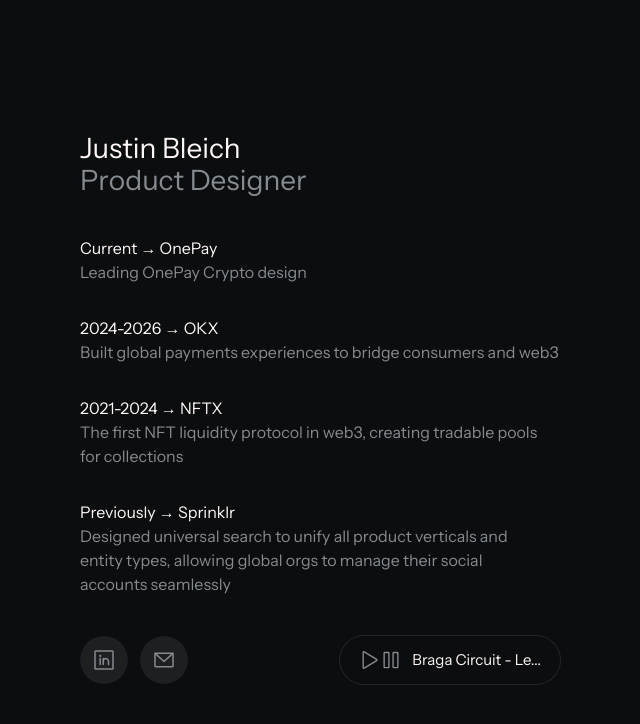
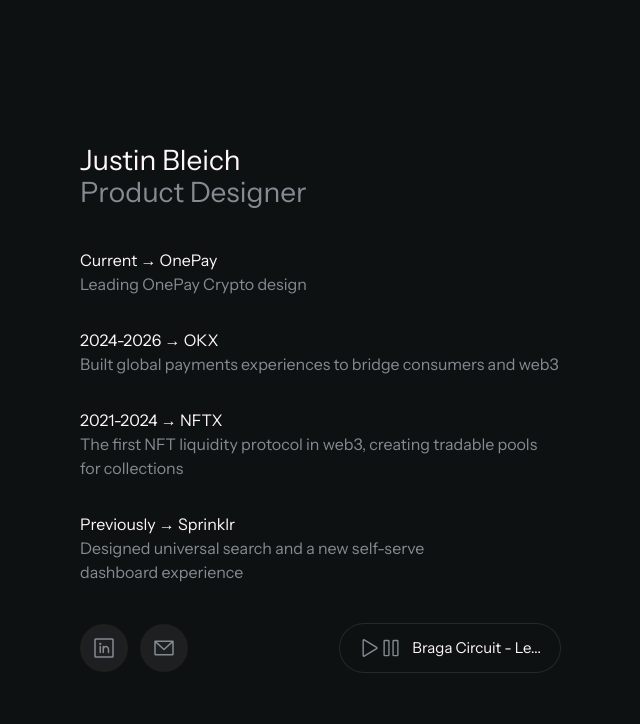
Before and after one commit to justinbleich/justinbleich-com, a React (Vite) app: page / in a window 1280 px wide. Shown: the top 724 px of the page, without its empty margins (320-960 px from the left). Built offline with nearby package versions, Linux system fonts and the light colour scheme.

Commit message:
Refine background and Sprinklr copy

```diff
--- a/src/App.jsx
+++ b/src/App.jsx
@@ -29,8 +29,7 @@
     marker: "Previously",
     company: "Sprinklr",
     href: "https://www.sprinklr.com",
-    summary:
-      "Designed universal search to unify all product verticals and entity types, allowing global orgs to manage their social accounts seamlessly",
+    summary: "Designed universal search and a new self-serve dashboard experience",
   },
 ];
 
--- a/src/styles.css
+++ b/src/styles.css
@@ -2,7 +2,7 @@
 
 :root {
   color-scheme: dark;
-  --background: #0b0d0e;
+  --background: #0e1112;
   --text: #fff7f7;
   --muted: #848b91;
   --surface: #1d1f20;
```
